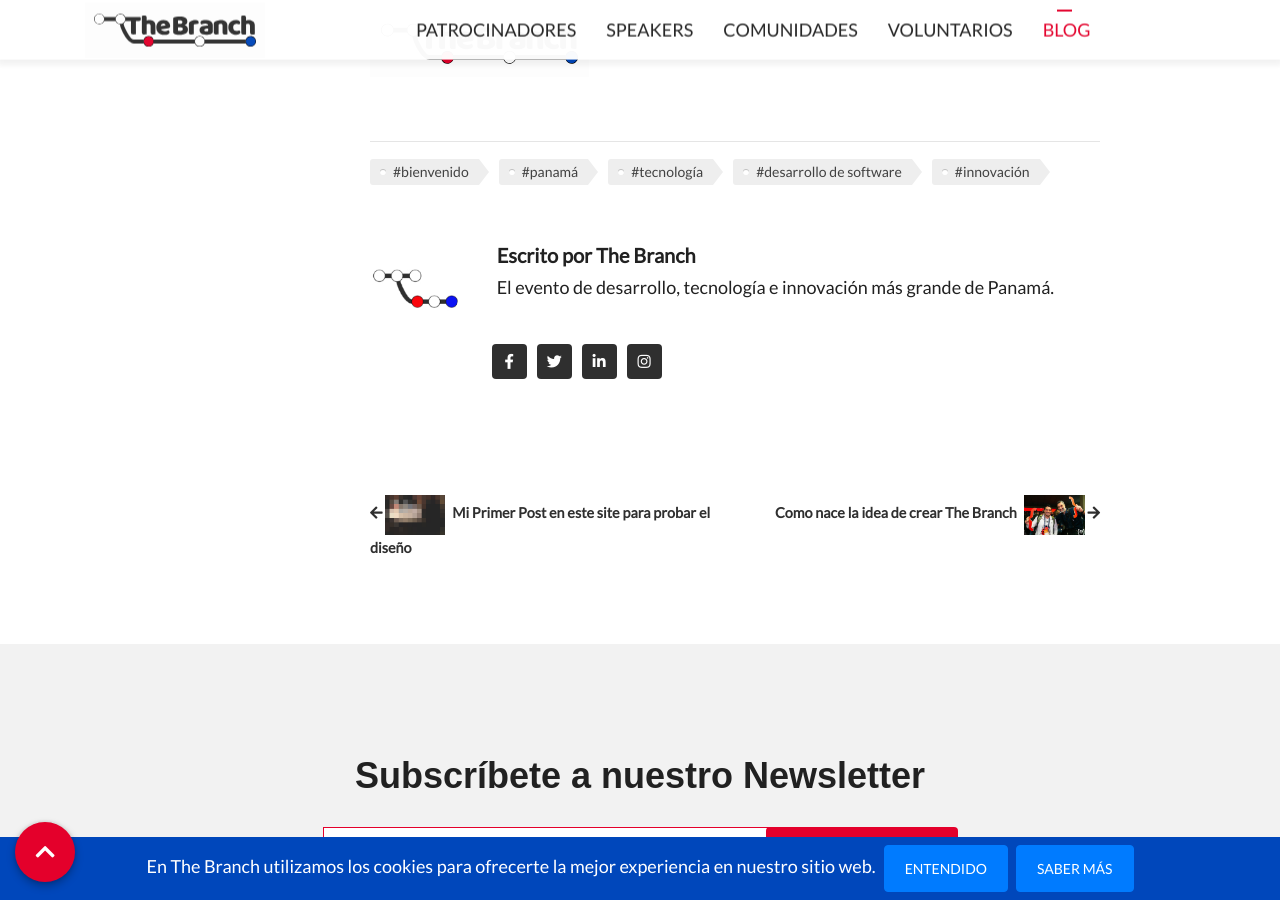
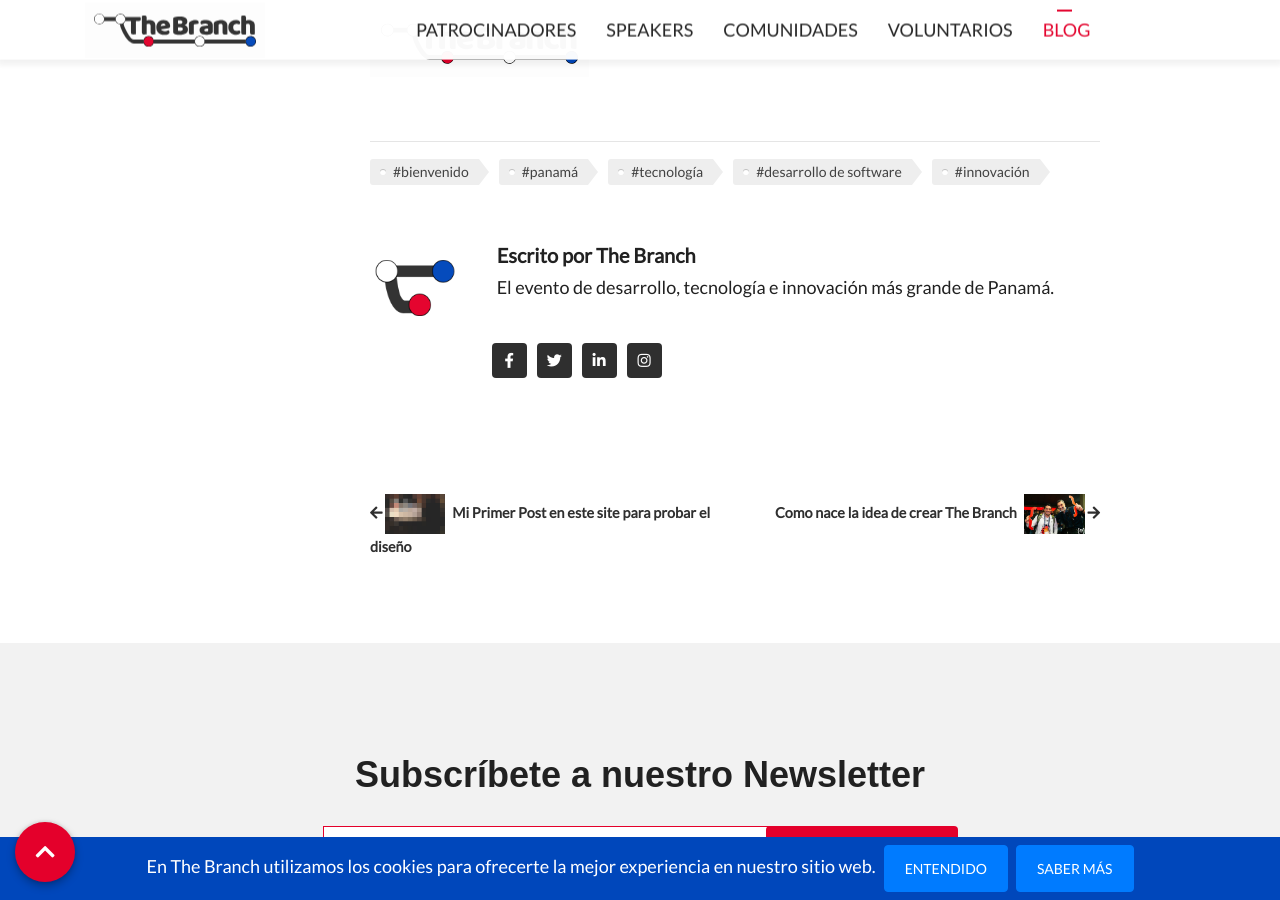
Before and after one commit to marvlm/thebranchconf, a Jekyll site: the page built from _posts/2019-11-15-bienvenidos.md, in a window 1280 px wide and 900 px high, scrolled down 1696 px. Built offline with Jekyll 4.4.1, drawn with Linux system fonts in a browser that asks for light colours; nearby versions of some CDN libraries; some web fonts are replaced; comment, search, counter and statistics services are not loaded.

Commit message:
Updated The Branch author image

```diff
--- a/_data/authors.yml
+++ b/_data/authors.yml
@@ -23,7 +23,7 @@
 - id: thebranch
   name: The Branch
   bio: El evento de desarrollo, tecnología e innovación más grande de Panamá.
-  avatar: assets/img/authors/thebranch.jpg
+  avatar: assets/img/identity/the-branch-favicon.png
   email: equipo@thebranch.tech
   linkedin: https://www.linkedin.com/in/thebranchconf/
   twitter: https://twitter.com/thebranchconf
```
Also changed, not shown: assets/img/authors/thebranch.jpg (deleted).
